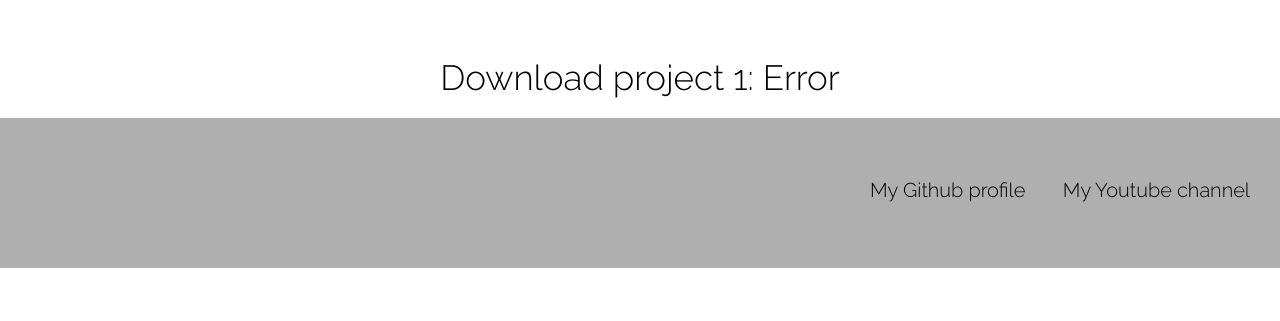
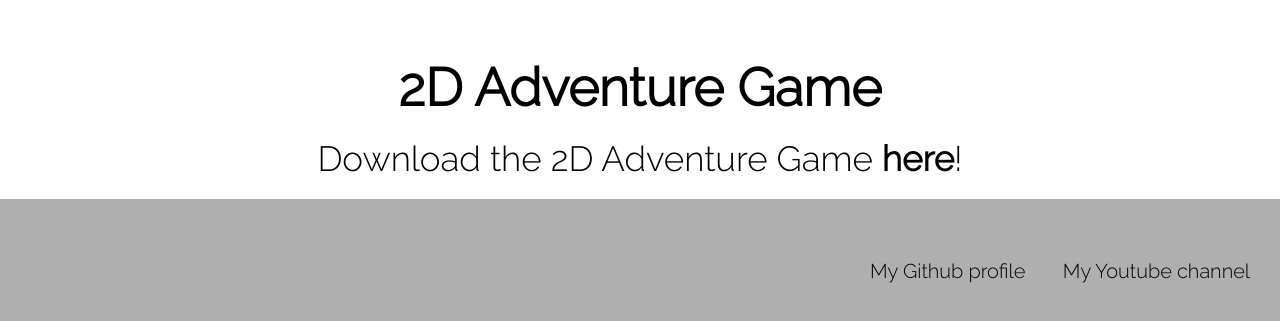
Before and after one commit to SlysoYT/SlysoYT.github.io, a plain HTML site: page downloads.html in a window 1280 px wide. Shown: the part 745-1066 px from the top of the page. Before the commit the page ends 1013 px from the top, so only its background shows below. Drawn offline with Linux system fonts and the light colour scheme.

Commit message:
Added download link

```diff
--- a/downloads.html
+++ b/downloads.html
@@ -31,7 +31,8 @@
   </div>
 
   <div class="text">
-    <p>Download project 1: Error</p>
+    <h2>2D Adventure Game</h2>
+    <p>Download the 2D Adventure Game <b><a href="https://github.com/SlysoYT/AdventureGame/blob/master/build/2D%20Adventure.jar?raw=true" download>here</a></b>!</p>
   </div>
 
   <div class="content-info">
```
